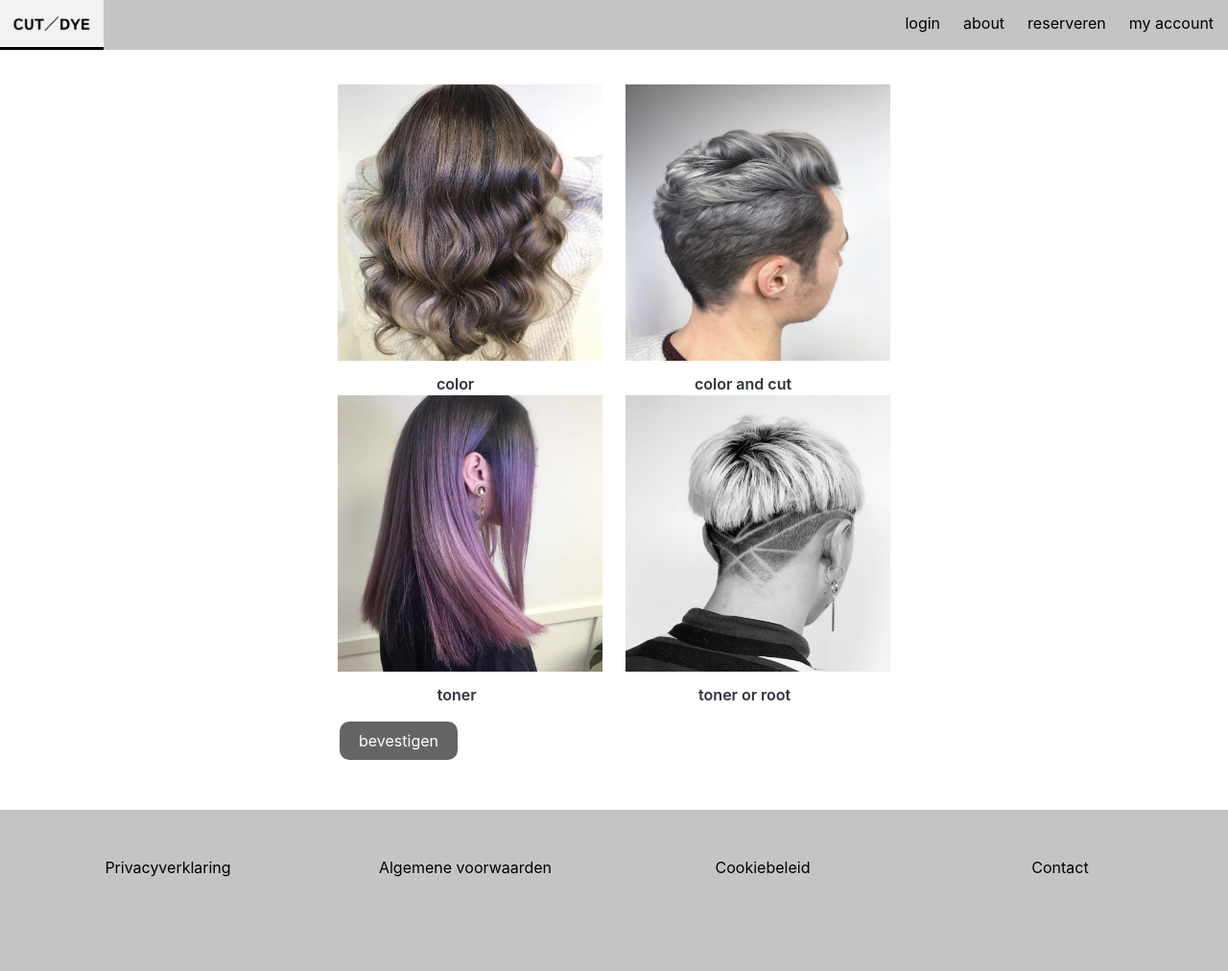
After one commit to Luuk709/cle2, a PHP site: page / in a window 1280 px wide. The commit adds this page. Shown: the whole page at 96% size. Run offline with PHP 8.4, Linux system fonts and the light colour scheme.

Commit message:
lol update

```diff
--- a/account.php
+++ b/account.php
@@ -24,6 +24,7 @@ mysqli_close($db);
     <meta http-equiv="X-UA-Compatible" content="ie=edge">
     <title>Document</title>
     <link rel="stylesheet" href="https://cdn.jsdelivr.net/npm/bulma@1.0.2/css/bulma.min.css">
+    <link rel="stylesheet" href="style.css">
 </head>
 <body>
 <nav class="navbar" role="navigation" aria-label="main navigation">
--- a/bevestiging.php
+++ b/bevestiging.php
@@ -17,6 +17,8 @@ foreach ($result as $row) {
     <meta name="viewport"
           content="width=device-width, user-scalable=no, initial-scale=1.0, maximum-scale=1.0, minimum-scale=1.0">
     <meta http-equiv="X-UA-Compatible" content="ie=edge">
+    <link rel="stylesheet" href="https://cdn.jsdelivr.net/npm/bulma@1.0.2/css/bulma.min.css">
+    <link rel="stylesheet" href="style.css">
     <title>Document</title>
     <script src="https://cdn.tailwindcss.com"></script>
 </head>
--- a/createAccount.php
+++ b/createAccount.php
@@ -40,6 +40,7 @@ if (isset($_POST['submit'])) {
     <meta http-equiv="X-UA-Compatible" content="ie=edge">
     <title>Document</title>
     <link rel="stylesheet" href="https://cdn.jsdelivr.net/npm/bulma@1.0.2/css/bulma.min.css">
+    <link rel="stylesheet" href="style.css">
 </head>
 <body>
 <h1 class="title">Sign up</h1>
--- a/editAppointment.php
+++ b/editAppointment.php
@@ -21,6 +21,8 @@ while($row = mysqli_fetch_assoc($resultAccInfo))
     <meta name="viewport"
           content="width=device-width, user-scalable=no, initial-scale=1.0, maximum-scale=1.0, minimum-scale=1.0">
     <meta http-equiv="X-UA-Compatible" content="ie=edge">
+    <link rel="stylesheet" href="https://cdn.jsdelivr.net/npm/bulma@1.0.2/css/bulma.min.css">
+    <link rel="stylesheet" href="style.css">
     <title>Document</title>
 </head>
 <body>
--- /dev/null
+++ b/index.php
@@ -0,0 +1,78 @@
+<html lang="en" data-theme="white">
+<head>
+    <meta charset="UTF-8">
+    <meta name="viewport"
+          content="width=device-width, user-scalable=no, initial-scale=1.0, maximum-scale=1.0, minimum-scale=1.0">
+    <meta http-equiv="X-UA-Compatible" content="ie=edge">
+    <link rel="stylesheet" href="https://cdnjs.cloudflare.com/ajax/libs/font-awesome/6.2.1/css/all.min.css"/>
+    <link rel="stylesheet" href="https://cdn.jsdelivr.net/npm/bulma@1.0.2/css/bulma.min.css">
+    <link rel="stylesheet" href="./style.css">
+    <title>CutOrDye</title>
+</head>
+
+
+<body>
+
+    <nav  class="navbar" role="navigation" aria-label="main navigation" >
+        <div id="navbarBasicExample" class="navbar-menu" style="background-color: #C4C4C4">
+            <div class="navbar-start" >
+                <a class="navbar-item" href="#">
+                    <img  src="./fotos/logo_CutOrDye.png" alt="logo"/>
+                </a>
+            </div>
+
+            <div class="navbar-end" >
+                    <a class="column " href="./login.php" >login</a>
+                    <a class="column " href="#">about</a>
+                    <a class="column " href="./makeReservation.php">reserveren</a>
+                    <a class="column is-one-third" href="./account.php">my account</a>
+            </div>
+        </div>
+
+    </nav>
+
+    <header>
+
+    </header>
+
+    <main>
+    <section class=" mg-large section is-flex" style="justify-content: center">
+        <div class="foto-container is-flex-direction-row is-3" style="padding: max(50px) justify-content: space-between" >
+            <div  class="is-flex image is-180x180 columns is-3" style="justify-content: space-between ">
+                <img class="column" src="./fotos/hair1.jpeg" alt="hair 1"/>
+
+                <img class="column" src="./fotos/hair2.jpeg" alt="hair 2" />
+
+            </div>
+            <div  class="is-flex  columns is-3" style="justify-content: space-around ">
+            <strong>color </strong> <strong>color and cut</strong>
+            </div>
+            <div class="is-flex image is-256x256 columns is-3" style="justify-content: space-between" >
+                <img class="column" src="./fotos/hair3.jpeg" alt="hair 3"/>
+                <img class="column" src="./fotos/hair4.jpeg" alt="hair 4"/>
+            </div>
+            <div  class="is-flex  columns is-3" style="justify-content: space-around ">
+            <strong>toner</strong> <strong>toner or root</strong>
+        </div>
+
+            <button class="btn"> <a class="has-text-white"  href="#">bevestigen</a></button>
+            </section>
+
+
+
+
+    </main>
+
+    <footer class="footer" style="background-color: #C4C4C4" >
+        <div class="is-flex columns is-1 has-text-centered ">
+
+        <a class="column" href="#">Privacyverklaring</a>
+        <a class="column" href="#">Algemene voorwaarden</a>
+        <a class="column" href="#">Cookiebeleid</a>
+        <a class="column" href="#">Contact</a>
+        </div>
+    </footer>
+
+</body>
+
+</html>
--- a/makeReservation.php
+++ b/makeReservation.php
@@ -26,6 +26,7 @@ if (isset($_POST['submit'])){
     <meta http-equiv="X-UA-Compatible" content="ie=edge">
     <title>Document</title>
     <link rel="stylesheet" href="https://cdn.jsdelivr.net/npm/bulma@1.0.2/css/bulma.min.css">
+    <link rel="stylesheet" href="./style.css">
 </head>
 <body>
 <nav class="navbar" role="navigation" aria-label="main navigation">
--- a/overview.php
+++ b/overview.php
@@ -29,6 +29,7 @@ mysqli_close($db);
     <meta http-equiv="X-UA-Compatible" content="ie=edge">
     <title>Document</title>
     <link rel="stylesheet" href="https://cdn.jsdelivr.net/npm/bulma@1.0.2/css/bulma.min.css">
+    <link rel="stylesheet" href="style.css">
 </head>
 
 <body>
--- /dev/null
+++ b/style.css
@@ -0,0 +1,84 @@
+
+
+h1 title{
+    margin-top: 40px;
+    padding-top: 40px;
+}
+
+nav img{
+   width: fit-content;
+  height: auto;
+
+}
+
+nav a{
+    color: black;
+}
+
+nav a:hover{
+    color: white;
+    border-bottom: black 3px solid;
+}
+
+
+main{
+    padding-top: 0;
+}
+.foto-container img {
+    width: 300px;
+    height: 300px;
+    padding-top: 0;
+
+}
+
+.foto-container img:hover{
+
+}
+
+.foto-container p {
+    font-size: 20px;
+
+}
+
+.btn {
+    background-color: black;
+    color: white;
+    padding: 10px 20px;
+    text-align: center;
+    font-size: 16px;
+    margin: 4px 2px;
+    opacity: 0.6;
+    transition: 0.5s;
+    border-radius: 10px;
+}
+
+.btn:hover {opacity: 1}
+
+footer{
+    background-color: #C4C4C4;
+}
+
+
+footer a{
+    color: black;
+}
+
+footer a:hover{
+    color: white;
+
+}
+
+input[type=email]{
+    padding: 5px 245px 5px 15px ;
+}
+
+input[type=password]{
+    padding: 5px 245px 5px 15px ;
+}
+
+.container h1{
+
+}
+.container{
+    text-align: center;
+}
```
Also changed, not shown: login.php (+20 -8 lines), fotos/hair1.jpeg (added), fotos/hair2.jpeg (added), fotos/hair3.jpeg (added), fotos/hair4.jpeg (added), fotos/logo.png (added), fotos/logo_CutOrDye.png (added).
